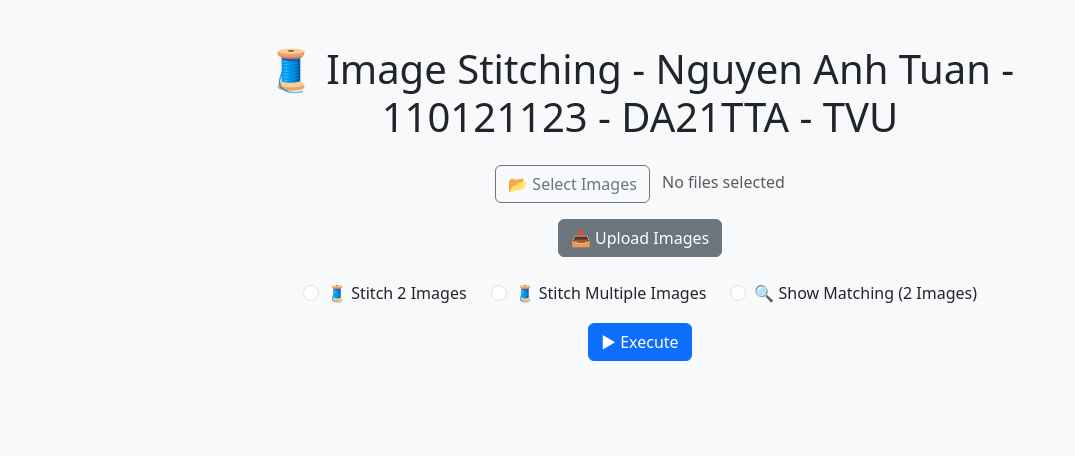
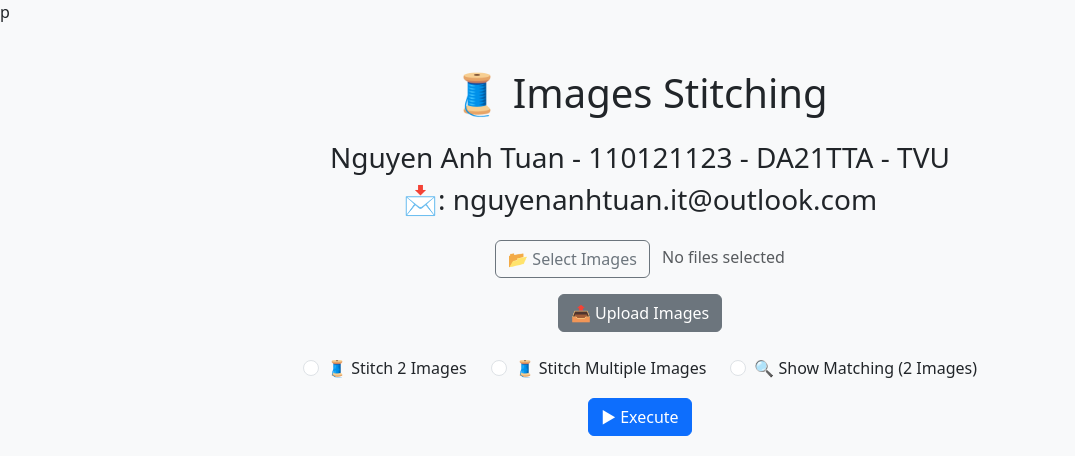
Before and after one commit to NguyenAnhTuann/ImagesStitching-SIFT-FLANN-RANSAC, a Flask app: page / in a window 1280 px wide. Shown: the top 456 px of the page, without its empty margins (0-1075 px from the left). Run offline with Flask 3, Linux system fonts and the light colour scheme.

Commit message:
Auto commit

```diff
--- a/NguyenAnhTuan-110121123-DA21TTA_BT004/app.py
+++ b/NguyenAnhTuan-110121123-DA21TTA_BT004/app.py
@@ -139,6 +139,6 @@
     session['uploaded_urls'] = uploaded_urls
     return redirect(url_for("index"))
 
-# import os
-# port = int(os.environ.get("PORT", 5000))
-# app.run(host="0.0.0.0", port=port)
+import os
+port = int(os.environ.get("PORT", 5000))
+app.run(host="0.0.0.0", port=port)
--- a/NguyenAnhTuan-110121123-DA21TTA_BT004/render.yaml
+++ b/NguyenAnhTuan-110121123-DA21TTA_BT004/render.yaml
@@ -3,5 +3,5 @@
     name: image-stitching
     env: python
     buildCommand: "pip install -r requirements.txt"
-    startCommand: "gunicorn app:app"
+    startCommand: "python app.py"
     plan: free
--- a/NguyenAnhTuan-110121123-DA21TTA_BT004/requirements.txt
+++ b/NguyenAnhTuan-110121123-DA21TTA_BT004/requirements.txt
@@ -3,4 +3,3 @@
 numpy
 requests
 cloudinary
-gunicorn
--- a/NguyenAnhTuan-110121123-DA21TTA_BT004/templates/index.html
+++ b/NguyenAnhTuan-110121123-DA21TTA_BT004/templates/index.html
@@ -3,24 +3,28 @@
 
 <head>
     <meta charset="UTF-8">
-    <title>Image Stitching</title>
+    <link rel="icon" type="image/png" href="{{ url_for('static', filename='icon.png') }}">
+    <title>Images Stitching</title>p
     <meta name="viewport" content="width=device-width, initial-scale=1">
     <link href="https://cdn.jsdelivr.net/npm/bootstrap@5.3.0/dist/css/bootstrap.min.css" rel="stylesheet">
     <style>
         body {
             background: #f8f9fa;
         }
+
         .container {
             max-width: 900px;
             margin-top: 30px;
             padding: 15px;
         }
+
         .result-img {
             max-width: 100%;
             height: auto;
             border: 2px solid #ccc;
             margin-top: 20px;
         }
+
         .thumb {
             width: 100%;
             max-width: 120px;
@@ -33,7 +37,9 @@
 
 <body>
     <div class="container text-center">
-        <h1 class="mb-4">🧵 Image Stitching - Nguyen Anh Tuan - 110121123 - DA21TTA - TVU</h1>
+        <h1 class="mb-4">🧵 Images Stitching</h1>
+        <h3>Nguyen Anh Tuan - 110121123 - DA21TTA - TVU</h3>
+        <h3 class="mb-4">📩: nguyenanhtuan.it@outlook.com</h3>
 
         {% if error_message %}
         <div class="alert alert-danger" role="alert">{{ error_message }}</div>
@@ -66,7 +72,8 @@
             {% for img in uploaded_images %}
             <div class="col-4 col-sm-3 col-md-2">
                 <img src="{{ img }}" class="thumb mb-1">
-                <a href="{{ url_for('delete_image', index=loop.index0) }}" class="btn btn-sm btn-danger w-100">❌ Delete</a>
+                <a href="{{ url_for('delete_image', index=loop.index0) }}" class="btn btn-sm btn-danger w-100">❌
+                    Delete</a>
             </div>
             {% endfor %}
         </div>
@@ -107,4 +114,5 @@
         {% endif %}
     </div>
 </body>
+
 </html>
```
Also changed, not shown: NguyenAnhTuan-110121123-DA21TTA_BT004/static/icon.png (added).
